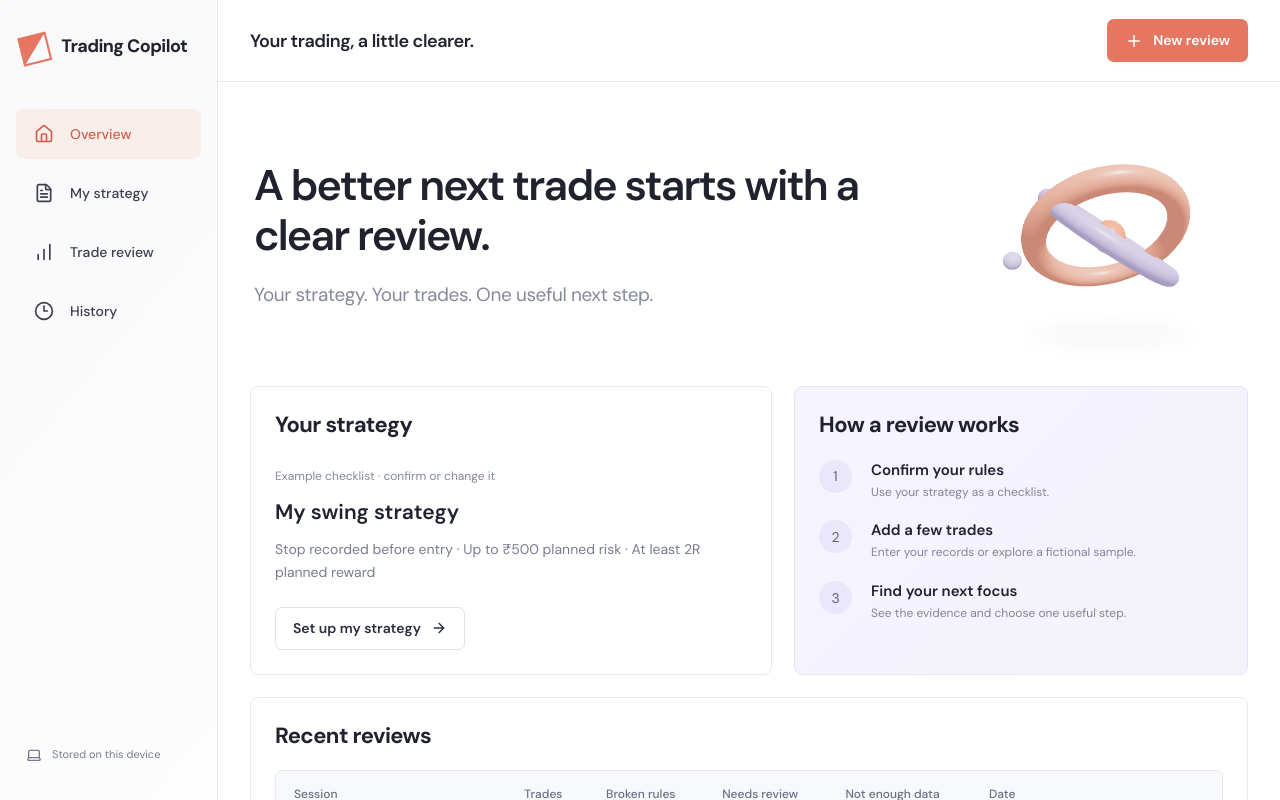
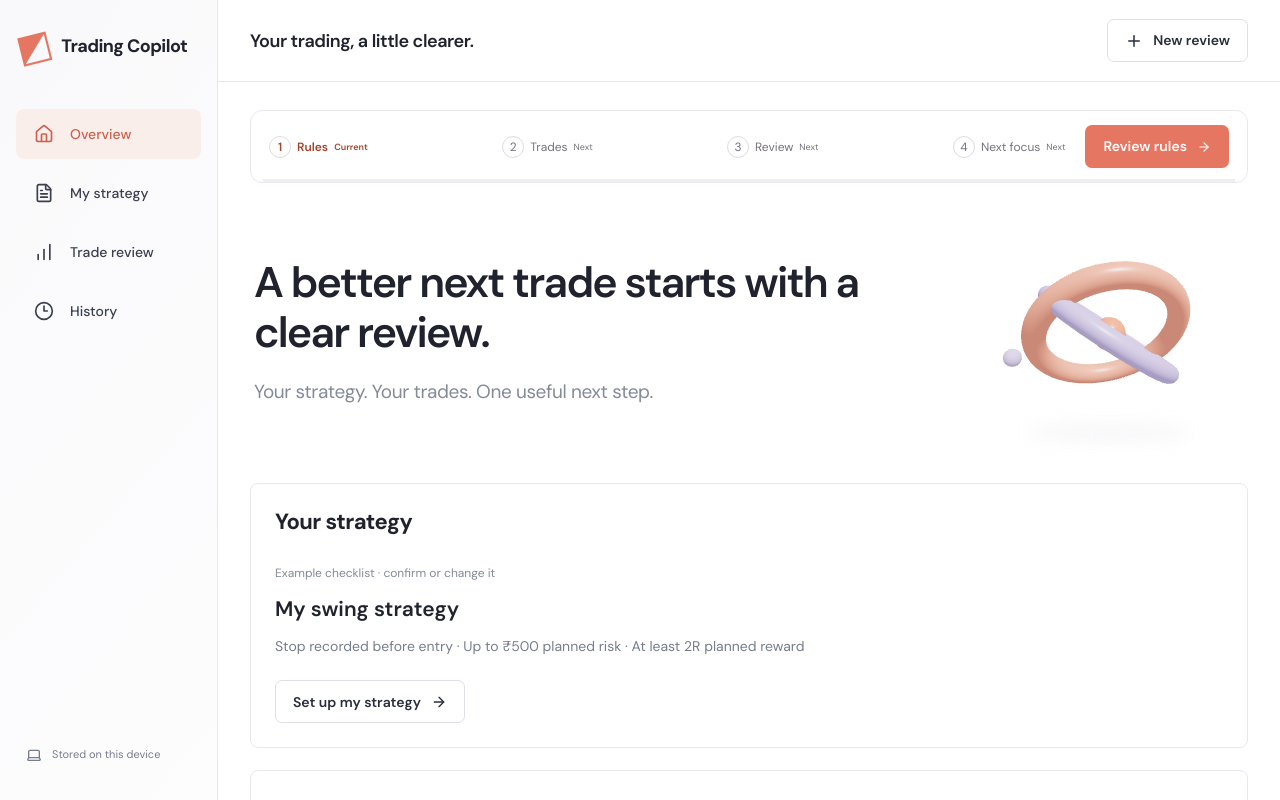
Before and after one commit to Dnyanesh1999/trading-copilot-alpha, a React (Vite) app: page / in a window 1280 px wide. Shown: the top 800 px of the page. Built offline with nearby package versions, Linux system fonts and the light colour scheme.

Commit message:
feat: guide workspace steps and open confirmed sample reviews directly

```diff
--- a/src/App.tsx
+++ b/src/App.tsx
@@ -1,3 +1,6 @@
+import { StepRail } from "./workspace/StepRail";
+import { SampleSheet } from "./workspace/SampleSheet";
+import { createPresetSession } from "./core/strategy-library";
 import {
   AccountReviewSave,
   AccountReviewLibrary,
@@ -71,6 +74,8 @@ export default function App() {
   const [message, setMessage] = useState("");
   const [mobileNav, setMobileNav] = useState(false);
   const [feedback, setFeedback] = useState(false);
+  const [sampleSheet, setSampleSheet] = useState(false);
+  const [focusStep, setFocusStep] = useState(false);
   const feedbackTrigger = useRef<HTMLButtonElement>(null);
   const [mobile, setMobile] = useState(
     () => matchMedia("(max-width: 600px)").matches,
@@ -97,6 +102,7 @@ export default function App() {
       });
   }, [error, notify]);
   function go(next: Page) {
+    setFocusStep(false);
     if (next === "strategy" && page !== "strategy")
       strategyReturn.current = page;
     if (next === "strategy") workspaceJourney.start("rules");
@@ -148,8 +154,14 @@ export default function App() {
       setError((e as Error).message);
     }
   }
-  function startReview(session: Session, source: "sample" | "manual" | "csv") {
-    if (!confirmed) {
+  function startReview(
+    session: Session,
+    source: "sample" | "manual" | "csv",
+    rules = confirmed,
+    strategyName = strategy.name,
+  ) {
+    setFocusStep(false);
+    if (!rules) {
       go("strategy");
       setMessage(
         "Confirm your checklist first. These rules will be used for the review.",
@@ -165,19 +177,53 @@ export default function App() {
         recomputed: false,
         name:
           source === "sample"
-            ? `${confirmed.setup?.label ?? "Fictional"} practice`
+            ? `${rules.setup?.label ?? "Fictional"} practice`
             : `Trade review · ${session.date}`,
         savedAt: new Date().toISOString(),
         source,
-        strategyName: strategy.name,
+        strategyName,
         focus: "",
-        review: reviewSession(confirmed, session, source),
+        review: reviewSession(rules, session, source),
       });
       setPage("trades");
       setError("");
     } catch (e) {
       setError((e as Error).message);
     }
+  }
+  function useSample(draft: StrategyDraft) {
+    try {
+      const rules = confirmStrategy(draft);
+      if (!persist(draft, rules)) return;
+      setStrategy(draft);
+      setConfirmed(rules);
+      workspaceJourney.start("rules");
+      study.outcomes(draft);
+      study.complete("rules");
+      workspaceJourney.action("rules_confirmed");
+      setSampleSheet(false);
+      startReview(
+        createPresetSession(draft.setup!.kind),
+        "sample",
+        rules,
+        draft.name,
+      );
+    } catch (e) {
+      setError((e as Error).message);
+    }
+  }
+  function nextFocus() {
+    setFocusStep(true);
+    requestAnimationFrame(() => {
+      const node = document.getElementById("next-focus");
+      node?.scrollIntoView({
+        behavior: matchMedia("(prefers-reduced-motion: reduce)").matches
+          ? "instant"
+          : "smooth",
+        block: "start",
+      });
+      node?.focus({ preventScroll: true });
+    });
   }
   function save(focus: string) {
     if (!active) return;
@@ -199,6 +245,7 @@ export default function App() {
       workspaceJourney.stage("complete");
       setHistory(next);
       setActive(entry);
+      setFocusStep(true);
       setMessage("");
       notify({
         title: history.some((h) => h.id === entry.id)
@@ -287,7 +334,7 @@ export default function App() {
           </button>
           <h1 tabIndex={-1}>{title}</h1>
           <button
-            className="primary"
+            className="secondary"
             onClick={() => go(confirmed ? "trades" : "strategy")}
           >
             <Plus size={18} />
@@ -307,6 +354,24 @@ export default function App() {
               {message}
             </div>
           )}
+          <StepRail
+            current={
+              active
+                ? focusStep
+                  ? 3
+                  : 2
+                : page === "strategy" || !confirmed
+                  ? 0
+                  : 1
+            }
+            complete={!!active && history.some((h) => h === active)}
+            primary={page === "overview" || page === "history"}
+            onContinue={() =>
+              active
+                ? nextFocus()
+                : go(page === "strategy" || !confirmed ? "strategy" : "trades")
+            }
+          />
           {page === "overview" && (
             <>
               <section className="dashboard-hero">
@@ -320,7 +385,7 @@ export default function App() {
                   <Orbit />
                 </Suspense>
               </section>
-              <div className="overview-columns">
+              <div className="overview-columns single-column">
                 <section className="panel strategy-preview">
                   <h2>Your strategy</h2>
                   <p className="field-note">
@@ -345,33 +410,6 @@ export default function App() {
                     <ArrowRight size={16} />
                   </button>
                 </section>
-                <section className="panel how-panel">
-                  <h2>How a review works</h2>
-                  <ol>
-                    {[
-                      [
-                        "Confirm your rules",
-                        "Use your strategy as a checklist.",
-                      ],
-                      [
-                        "Add a few trades",
-                        "Enter your records or explore a fictional sample.",
-                      ],
-                      [
-                        "Find your next focus",
-                        "See the evidence and choose one useful step.",
-                      ],
-                    ].map(([h, p], i) => (
-                      <li key={h}>
-                        <span>{i + 1}</span>
-                        <div>
-                          <strong>{h}</strong>
-                          <p>{p}</p>
-                        </div>
-                      </li>
-                    ))}
-                  </ol>
-                </section>
               </div>
               <HistoryTable
                 history={history.slice(0, 3)}
@@ -379,7 +417,7 @@ export default function App() {
                   setActive(e);
                   setPage("trades");
                 }}
-                onSample={() => go("trades")}
+                onSample={() => setSampleSheet(true)}
               />
             </>
           )}
@@ -448,7 +486,7 @@ export default function App() {
                   setActive(e);
                   setPage("trades");
                 }}
-                onSample={() => go("trades")}
+                onSample={() => setSampleSheet(true)}
               />
               {study.session()?.displayName && (
                 <AccountReviewLibrary
@@ -494,6 +532,9 @@ export default function App() {
           </footer>
         </main>
       </div>
+      {sampleSheet && (
+        <SampleSheet onClose={() => setSampleSheet(false)} onUse={useSample} />
+      )}
       {feedback && (
         <Feedback
           onClose={() => {
--- /dev/null
+++ b/src/workspace/SampleSheet.tsx
@@ -0,0 +1,67 @@
+import { useEffect, useRef } from "react";
+import { X } from "lucide-react";
+import { presetDraft } from "./PresetPicker";
+import { strategyPresets } from "../core/strategy-library";
+import type { StrategyDraft } from "../core/workspace";
+import { TermChip } from "./TermChip";
+import { rupees } from "../core/review";
+export function SampleSheet({
+  onClose,
+  onUse,
+}: {
+  onClose: () => void;
+  onUse: (draft: StrategyDraft) => void;
+}) {
+  const ref = useRef<HTMLDialogElement>(null);
+  const draft = presetDraft(strategyPresets[0]);
+  useEffect(() => {
+    const dialog = ref.current!;
+    dialog.showModal();
+    return () => dialog.close();
+  }, []);
+  return (
+    <dialog
+      ref={ref}
+      className="sample-sheet panel"
+      aria-labelledby="sample-title"
+      onCancel={onClose}
+      onClick={(e) => {
+        if (e.target === e.currentTarget) onClose();
+      }}
+    >
+      <div className="section-title">
+        <h2 id="sample-title">Try a fictional review</h2>
+        <button
+          autoFocus
+          className="icon-button"
+          aria-label="Close sample rules"
+          onClick={onClose}
+        >
+          <X />
+        </button>
+      </div>
+      <p>{draft.name} · long equity practice</p>
+      <ul>
+        <li>Enter after a recorded signal close above resistance.</li>
+        <li>
+          <TermChip term="stop-before-entry" />
+        </li>
+        <li>
+          <TermChip term="planned-risk" />: at most {rupees(draft.maxRisk)} per
+          position.
+        </li>
+        <li>
+          <TermChip term="reward-risk" />: at least {draft.minRewardRisk}R.
+        </li>
+      </ul>
+      <p className="field-note">
+        These practice rules replace your current checklist after you confirm.
+        Existing saved reviews keep their own rules. All sample trades are
+        fictional.
+      </p>
+      <button className="primary" onClick={() => onUse(draft)}>
+        Use these rules
+      </button>
+    </dialog>
+  );
+}
--- /dev/null
+++ b/src/workspace/StepRail.tsx
@@ -0,0 +1,73 @@
+import { Check, ArrowRight } from "lucide-react";
+const steps = ["Rules", "Trades", "Review", "Next focus"];
+const actions = [
+  "Review rules",
+  "Add trades",
+  "Choose next focus",
+  "Go to next focus",
+];
+export function StepRail({
+  current,
+  complete = false,
+  onContinue,
+  primary = false,
+}: {
+  current: number;
+  complete?: boolean;
+  onContinue: () => void;
+  primary?: boolean;
+}) {
+  return (
+    <section className="step-rail" aria-label="Review progress">
+      <ol>
+        {steps.map((step, i) => (
+          <li
+            key={step}
+            className={
+              i < current || complete
+                ? "done"
+                : i === current
+                  ? "current"
+                  : "next"
+            }
+            aria-current={!complete && i === current ? "step" : undefined}
+          >
+            <span>{i < current || complete ? <Check size={13} /> : i + 1}</span>
+            {step}
+            <small>
+              {i < current || complete
+                ? "Done"
+                : i === current
+                  ? "Current"
+                  : "Next"}
+            </small>
+          </li>
+        ))}
+      </ol>
+      <p className="mobile-step">
+        {complete
+          ? "Review saved"
+          : `Step ${current + 1} of ${steps.length} — ${current === 0 ? "Confirm rules" : current === 1 ? "Add trades" : steps[current]}`}
+      </p>
+      <div
+        className="step-track"
+        role="progressbar"
+        aria-label="Review steps completed"
+        aria-valuemin={0}
+        aria-valuemax={steps.length}
+        aria-valuenow={complete ? steps.length : current}
+      >
+        <span
+          style={{ width: `${(complete ? 1 : current / steps.length) * 100}%` }}
+        />
+      </div>
+      <button
+        className={primary ? "primary" : "secondary"}
+        onClick={onContinue}
+      >
+        {complete ? "Review saved focus" : actions[current]}
+        <ArrowRight size={14} />
+      </button>
+    </section>
+  );
+}
--- a/src/workspace/StrategyEditor.tsx
+++ b/src/workspace/StrategyEditor.tsx
@@ -61,7 +61,12 @@ export function StrategyEditor({
   }
   function apply() {
     if (!analysis) return;
-    const next = { ...draft, enabledRules: [] as RuleId[] };
+    const next = {
+      ...draft,
+      setup: undefined,
+      name: draft.setup ? "My custom checklist" : draft.name,
+      enabledRules: [] as RuleId[],
+    };
     const unresolved: RuleId[] = [];
     for (const rule of analysis.rules) {
       if (rule.value === null) {
@@ -121,7 +126,11 @@ export function StrategyEditor({
               className="text-button"
               disabled={busy}
               onClick={() => {
-                update({ setup: undefined });
+                update({
+                  setup: undefined,
+                  name: "My custom checklist",
+                  description: "",
+                });
                 setShowPresets(false);
               }}
             >
@@ -184,11 +193,11 @@ export function StrategyEditor({
             />
           </label>
           <p className="field-note">
-            AI sends this text to Google. Use fictional, non-sensitive examples
-            in this local build. Keep names and account details out.
+            AI sends this text to Google. Use fictional, non-sensitive examples.
+            Keep names and account details out.
           </p>
           <button
-            className="primary"
+            className="secondary"
             onClick={ask}
             disabled={busy || !draft.description.trim()}
           >
@@ -242,7 +251,7 @@ export function StrategyEditor({
                 </div>
               )}
               <button
-                className="primary"
+                className="secondary"
                 onClick={apply}
                 disabled={!analysis.rules.some((r) => r.value !== null)}
               >
--- a/src/workspace/workspace.css
+++ b/src/workspace/workspace.css
@@ -2369,3 +2369,124 @@ body:has(.study-session-bar) .toast-stack {
     justify-self: start;
   }
 }
+.step-rail {
+  display: flex;
+  align-items: center;
+  gap: 20px;
+  border: 1px solid var(--border);
+  border-radius: 12px;
+  padding: 14px 18px;
+  background: #fff;
+  margin-bottom: 24px;
+  position: relative;
+}
+.step-rail ol {
+  display: flex;
+  flex: 1;
+  justify-content: space-between;
+  list-style: none;
+  padding: 0;
+  margin: 0;
+  gap: 10px;
+}
+.step-rail li {
+  display: flex;
+  align-items: center;
+  gap: 6px;
+  font-size: 12px;
+  color: #77717f;
+  flex-wrap: wrap;
+}
+.step-rail li > span {
+  border: 1px solid #dedbe3;
+  border-radius: 50%;
+  width: 22px;
+  height: 22px;
+  display: inline-grid;
+  place-items: center;
+}
+.step-rail li small {
+  font-size: 9px;
+}
+.step-rail .current {
+  color: #a4432e;
+  font-weight: 600;
+}
+.step-rail .done {
+  color: #176442;
+}
+.step-rail .done > span {
+  background: #e6f5ec;
+}
+.step-rail .step-track {
+  position: absolute;
+  bottom: 0;
+  left: 12px;
+  right: 12px;
+  height: 3px;
+  background: #f2edf0;
+  overflow: hidden;
+}
+.step-track > span {
+  display: block;
+  background: #d87b64;
+  height: 100%;
+}
+.mobile-step {
+  display: none;
+}
+.single-column {
+  grid-template-columns: 1fr;
+}
+.sample-sheet {
+  margin: auto;
+  width: min(480px, calc(100vw - 32px));
+  max-height: 85vh;
+  overflow: auto;
+  color: var(--ink);
+}
+.sample-sheet::backdrop {
+  background: #24203370;
+}
+.sample-sheet li {
+  margin: 12px 0;
+}
+.sample-sheet .section-title h2 {
+  font-size: 22px;
+}
+.action-options article.action-card {
+  display: block;
+}
+.action-card p {
+  color: #595464;
+}
+.finding summary {
+  display: grid;
+}
+.finding-status {
+  flex: none;
+}
+@media (max-width: 600px) {
+  .step-rail {
+    flex-wrap: wrap;
+    padding: 12px;
+    gap: 10px;
+  }
+  .step-rail ol {
+    display: none;
+  }
+  .mobile-step {
+    display: block;
+    margin: 0;
+    font-size: 13px;
+    flex: 1;
+  }
+  .step-rail button {
+    font-size: 11px;
+    padding: 8px;
+  }
+  .action-detail {
+    grid-template-columns: 1fr;
+    gap: 12px;
+  }
+}
```
Also changed, not shown: src/workspace/TradeWorkspace.tsx (+8 -5 lines).
